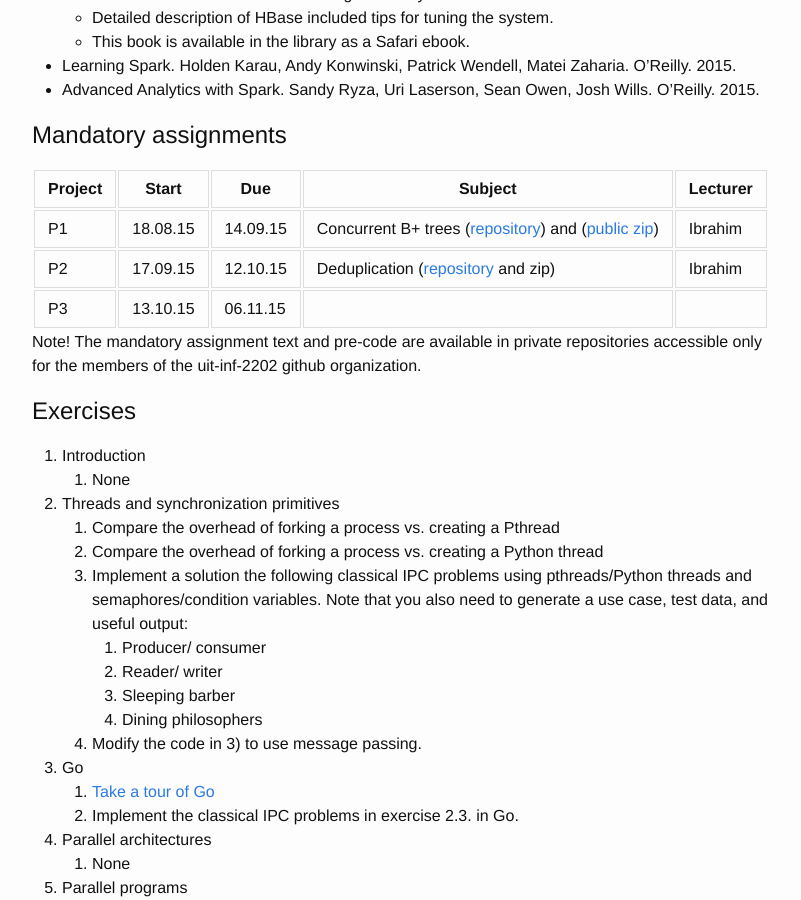
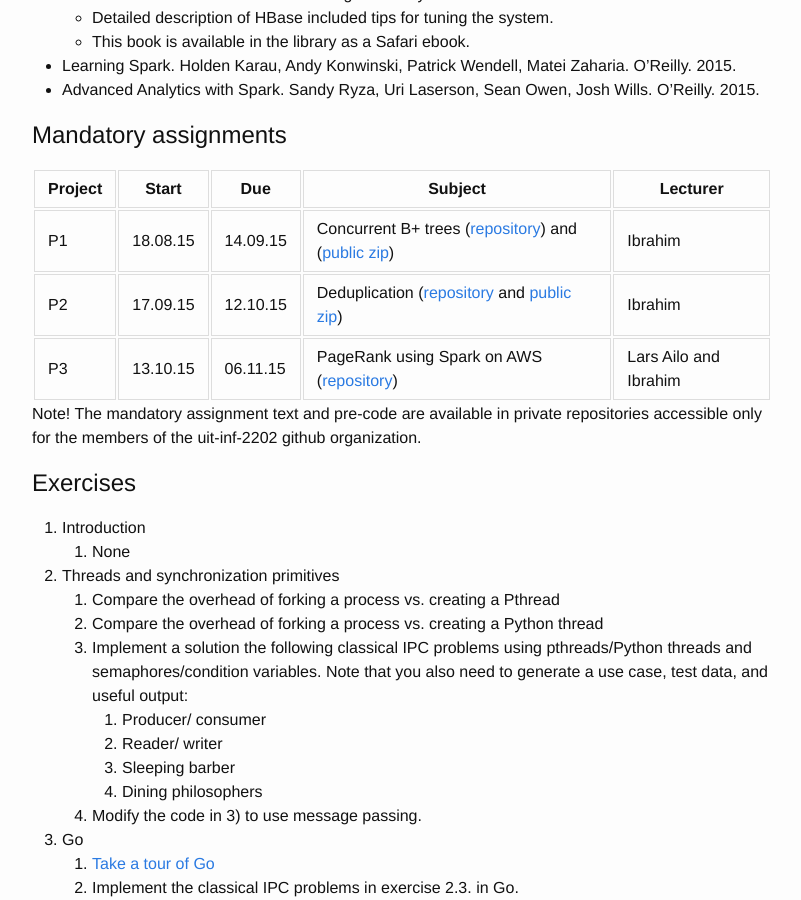
Before and after one commit to uit-inf-2202/syllabus, a Jekyll site: the page built from index.md, in a window 1280 px wide and 900 px high, scrolled down 2721 px. Shown: the whole window, without its empty margins (238-1039 px from the left). Built offline with Jekyll 4.4.1, drawn with Linux system fonts in a browser that asks for light colours.

Commit message:
Publically available zip of assignment 2
Link to assignment 3

```diff
--- a/index.md
+++ b/index.md
@@ -97,8 +97,8 @@ The following are suggested **additional readings**:
 | Project |	Start      | Due     | Subject | Lecturer |
 |---------|------------|---------|----------|---------|
 | P1 	  | 18.08.15   | 14.09.15 | Concurrent B+ trees ([repository](https://github.com/uit-inf-2202/assignment-1)) and ([public zip](assignments/assignment-1.zip)) | Ibrahim |
-| P2	  | 17.09.15   | 12.10.15 | Deduplication ([repository](https://github.com/uit-inf-2202/assignment-2) and zip) | Ibrahim |
-| P3      | 13.10.15   | 06.11.15 | | |
+| P2	  | 17.09.15   | 12.10.15 | Deduplication ([repository](https://github.com/uit-inf-2202/assignment-2) and [public zip](assignments/assignment-2.zip)) | Ibrahim |
+| P3      | 13.10.15   | 06.11.15 | PageRank using Spark on AWS ([repository](https://github.com/uit-inf-2202/assignment-3)) | Lars Ailo and Ibrahim |
 
 Note! The mandatory assignment text and pre-code are available in private repositories accessible only for the members of the uit-inf-2202 github organization.
 
```
Also changed, not shown: 1 other file.
